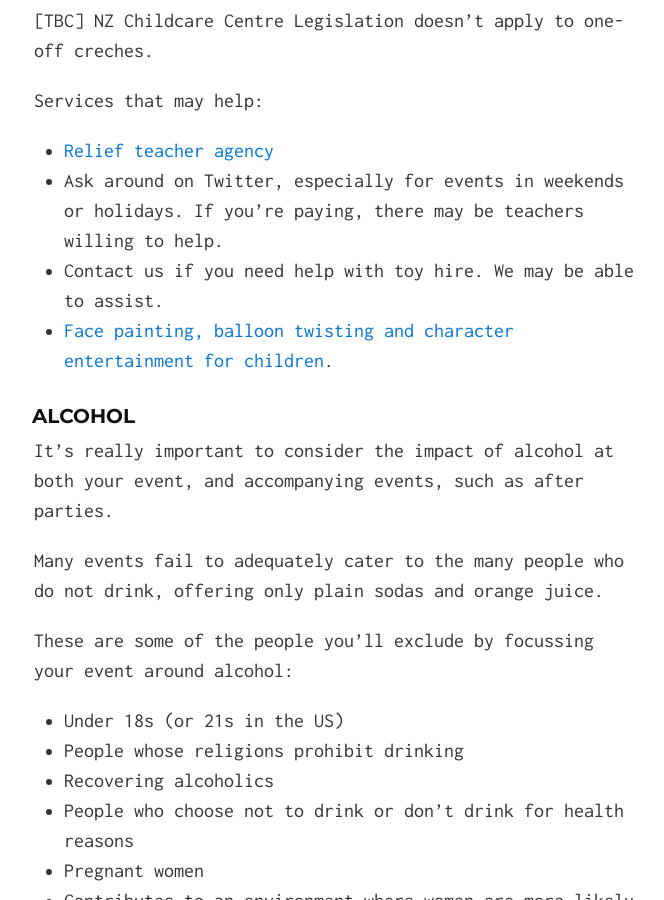
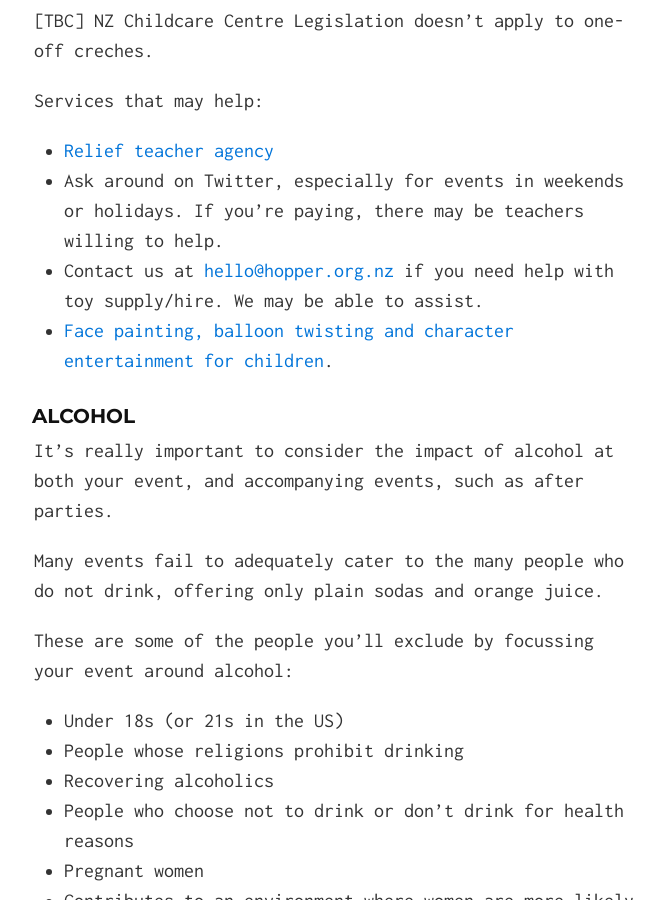
Before and after one commit to hopperfund/events, a Jekyll site: the page built from index.md, in a window 1280 px wide and 900 px high, scrolled down 16294 px. Shown: the whole window, without its empty margins (306-970 px from the left). Built offline with Jekyll 4.4.1, drawn with Linux system fonts in a browser that asks for light colours.

Commit message:
Adding contact email.

```diff
--- a/index.md
+++ b/index.md
@@ -283,7 +283,7 @@ Services that may help:
 
 - [Relief teacher agency](http://www.randstad.co.nz)
 - Ask around on Twitter, especially for events in weekends or holidays. If you're paying, there may be teachers willing to help.
-- Contact us if you need help with toy hire. We may be able to assist.
+- Contact us at <hello@hopper.org.nz> if you need help with toy supply/hire. We may be able to assist.
 - [Face painting, balloon twisting and character entertainment for children](http://www.fabfaces.co.nz).
 
 
```
